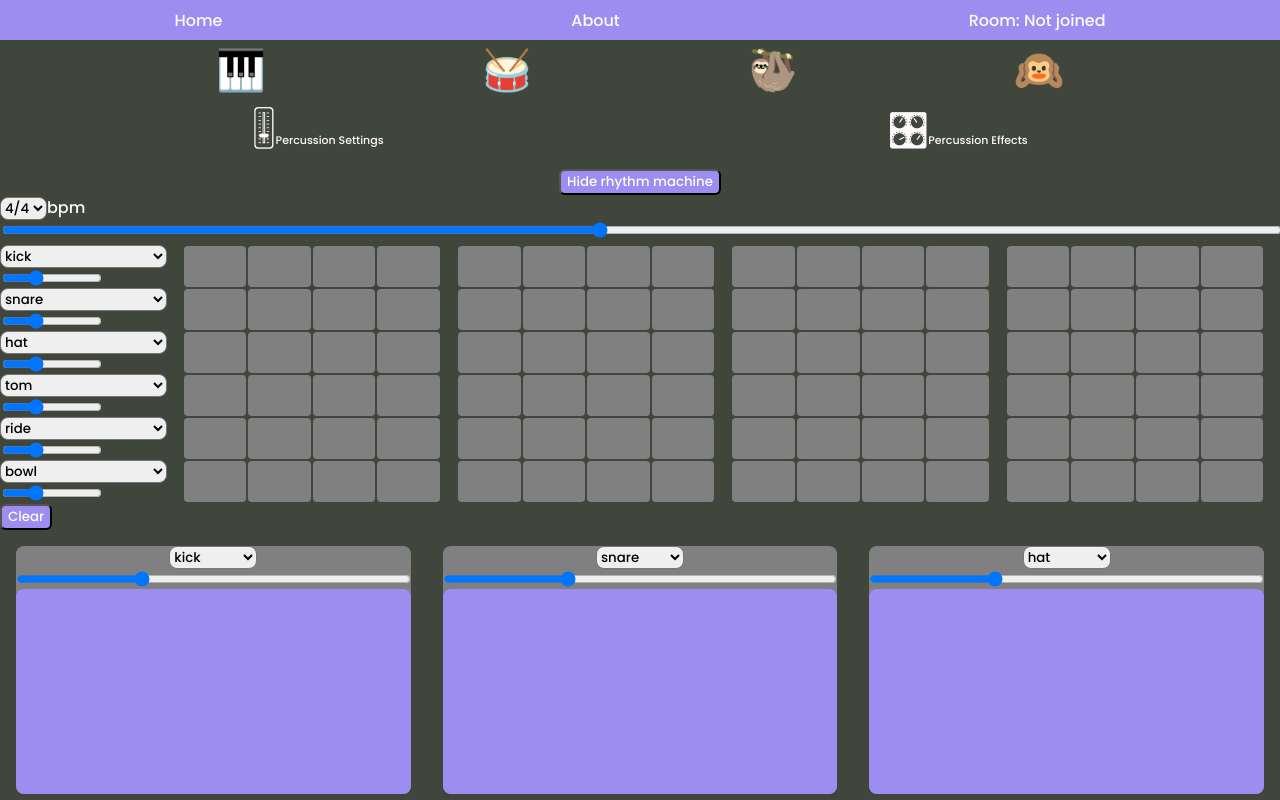
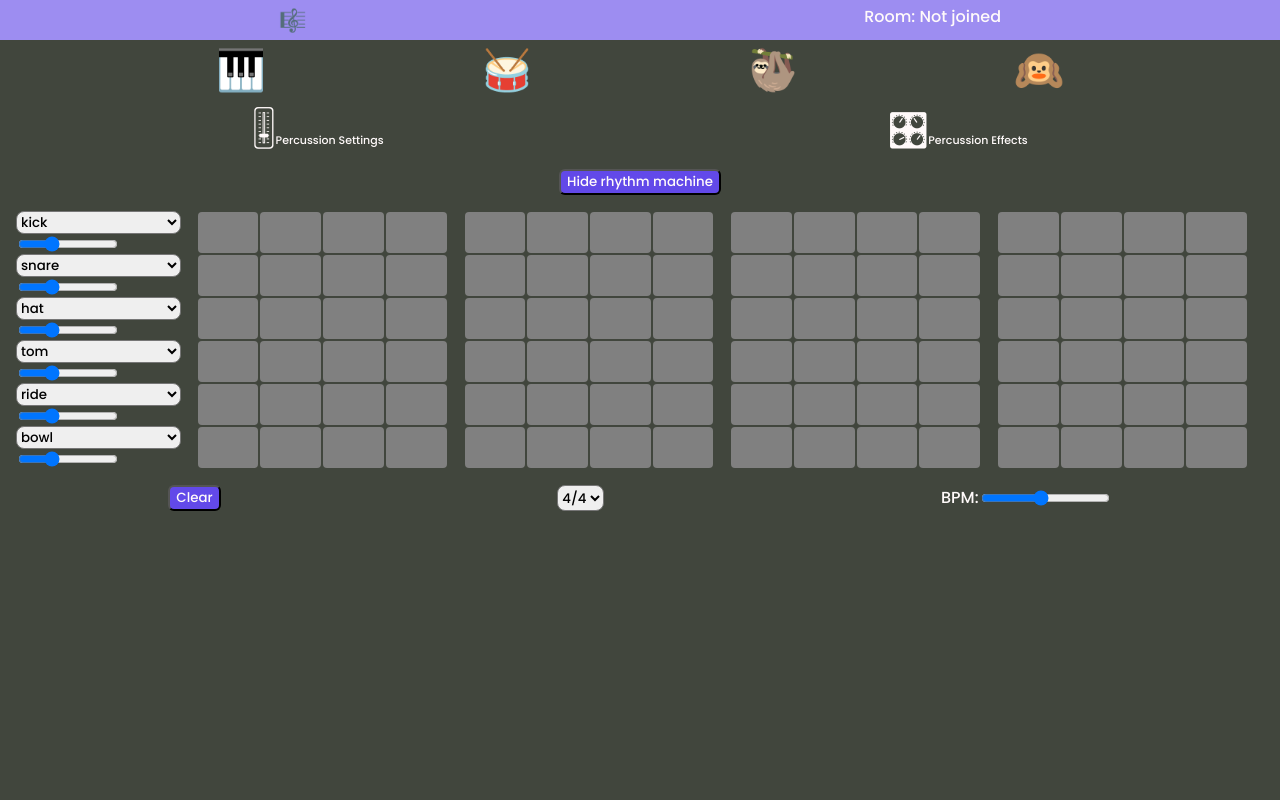
Before and after one commit to HatAndBread/One-Hand-Band, a React (Create React App) app: page /instrument/percussion in a window 1280 px wide. Both pictures are taken after a click on the button "Rhythm Machine". Shown: the top 800 px of the page. Built offline with nearby package versions, Linux system fonts and the light colour scheme.

Commit message:
some more style

```diff
--- a/src/App.css
+++ b/src/App.css
@@ -18,13 +18,13 @@ a {
 }
 
 button {
-  background-color: #9d8df1;
+  background-color: #6249e9;
   color: snow;
   border-radius: 6px;
 }
 
 .link-btn {
-  background-color: #9d8df1;
+  background-color: #6249e9;
   padding: 8px 16px 8px 16px;
   border-radius: 6px;
   color: snow;
--- a/src/Components/Instruments/Percussion.js
+++ b/src/Components/Instruments/Percussion.js
@@ -52,6 +52,8 @@ export default function Percussion({ setFinalData }) {
         </button>
       </div>
       {rhythmMachineExposed && <RhythmMachine percussionData={percussionData} setFinalData={setFinalData} />}
+      {!rhythmMachineExposed && (
+        <div>
           <div className="percussion-row">
             <IndividualPercussion
               number="one"
@@ -93,5 +95,7 @@ export default function Percussion({ setFinalData }) {
             />
           </div>
         </div>
+      )}
+    </div>
   );
 }
--- a/src/Components/Instruments/Percussion/RhythmMachine.js
+++ b/src/Components/Instruments/Percussion/RhythmMachine.js
@@ -67,7 +67,7 @@ export default function RhythmMachine({ percussionData, setFinalData }) {
                 data-beat={i - 1}
                 data-number={'one'}
                 onClick={handleClick}
-                style={loopData.one.times[i - 1] ? { backgroundColor: 'red' } : { backgroundColor: 'gray' }}
+                style={loopData.one.times[i - 1] ? { backgroundColor: '#9d8df1' } : { backgroundColor: 'gray' }}
               ></div>
               <div
                 id="drum-two-machine"
@@ -76,7 +76,7 @@ export default function RhythmMachine({ percussionData, setFinalData }) {
                 data-beat={i - 1}
                 data-number={'two'}
                 onClick={handleClick}
-                style={loopData.two.times[i - 1] ? { backgroundColor: 'red' } : { backgroundColor: 'gray' }}
+                style={loopData.two.times[i - 1] ? { backgroundColor: '#9d8df1' } : { backgroundColor: 'gray' }}
               ></div>
               <div
                 id="drum-three-machine"
@@ -85,7 +85,7 @@ export default function RhythmMachine({ percussionData, setFinalData }) {
                 data-beat={i - 1}
                 data-number={'three'}
                 onClick={handleClick}
-                style={loopData.three.times[i - 1] ? { backgroundColor: 'red' } : { backgroundColor: 'gray' }}
+                style={loopData.three.times[i - 1] ? { backgroundColor: '#9d8df1' } : { backgroundColor: 'gray' }}
               ></div>
               <div
                 id="drum-four-machine"
@@ -94,7 +94,7 @@ export default function RhythmMachine({ percussionData, setFinalData }) {
                 data-beat={i - 1}
                 data-number={'four'}
                 onClick={handleClick}
-                style={loopData.four.times[i - 1] ? { backgroundColor: 'red' } : { backgroundColor: 'gray' }}
+                style={loopData.four.times[i - 1] ? { backgroundColor: '#9d8df1' } : { backgroundColor: 'gray' }}
               ></div>
               <div
                 id="drum-five-machine"
@@ -103,7 +103,7 @@ export default function RhythmMachine({ percussionData, setFinalData }) {
                 data-beat={i - 1}
                 data-number={'five'}
                 onClick={handleClick}
-                style={loopData.five.times[i - 1] ? { backgroundColor: 'red' } : { backgroundColor: 'gray' }}
+                style={loopData.five.times[i - 1] ? { backgroundColor: '#9d8df1' } : { backgroundColor: 'gray' }}
               ></div>
               <div
                 id="drum-six-machine"
@@ -112,7 +112,7 @@ export default function RhythmMachine({ percussionData, setFinalData }) {
                 data-beat={i - 1}
                 data-number={'six'}
                 onClick={handleClick}
-                style={loopData.six.times[i - 1] ? { backgroundColor: 'red' } : { backgroundColor: 'gray' }}
+                style={loopData.six.times[i - 1] ? { backgroundColor: '#9d8df1' } : { backgroundColor: 'gray' }}
               ></div>
             </div>
           );
@@ -147,17 +147,29 @@ export default function RhythmMachine({ percussionData, setFinalData }) {
 
   return (
     <div>
-      <label htmlFor="time-sig-select"></label>
-      <select name="time-sig-select" onChange={timeSignatureChange} defaultValue={timeSignature}>
-        <option value="3">3/4</option>
-        <option value="4">4/4</option>
-        <option value="5">5/4</option>
-        <option value="7">7/4</option>
-      </select>
-      <label htmlFor="bpm-range">bpm</label>
-      <input type="range" min="50" max="200" step="1" name="bpm-range" onChange={bpmChange} defaultValue={bpm} />
       <div className="drum-machine">{buttColumns}</div>
-      <button onClick={clear}>Clear</button>
+      <div style={{ display: 'flex', justifyContent: 'space-around' }}>
+        <button onClick={clear}>Clear</button>
+        <select name="time-sig-select" onChange={timeSignatureChange} defaultValue={timeSignature}>
+          <option value="3">3/4</option>
+          <option value="4">4/4</option>
+          <option value="5">5/4</option>
+          <option value="7">7/4</option>
+        </select>
+        <label style={{ display: 'flex' }}>
+          BPM:
+          <input
+            className="ts-fader"
+            type="range"
+            min="50"
+            max="200"
+            step="1"
+            name="bpm-range"
+            onChange={bpmChange}
+            defaultValue={bpm}
+          />
+        </label>
+      </div>
     </div>
   );
 }
--- a/src/Components/Nav/Nav.js
+++ b/src/Components/Nav/Nav.js
@@ -7,10 +7,9 @@ export default function Nav(props) {
       <nav>
         <ul>
           <li>
-            <Link to="/">Home</Link>
-          </li>
-          <li>
-            <Link to="/about">About</Link>
+            <Link to="/" style={{ fontSize: '22px' }}>
+              🎼
+            </Link>
           </li>
           <li>Room: {props.sessionPin ? props.sessionPin : 'Not joined'}</li>
           {props.userName && <li>User name: {props.userName}</li>}
--- a/src/Pages/Home.js
+++ b/src/Pages/Home.js
@@ -1,7 +1,10 @@
 import { Link } from 'react-router-dom';
 import '../Styles/Pages/Home.css';
+import { useContext } from 'react';
+import { Context } from '../App';
 
 export default function Home() {
+  const loggedIn = useContext(Context).sessionPin;
   return (
     <div className="home-container">
       <div className="home-button-container">
@@ -12,7 +15,7 @@ export default function Home() {
           Join a room
         </Link>
         <Link to="/instrument" className="home-btn">
-          Play solo
+          {loggedIn ? 'Instrument' : 'Play solo'}
         </Link>
       </div>
     </div>
--- a/src/Styles/Components/DrumMachine.css
+++ b/src/Styles/Components/DrumMachine.css
@@ -2,7 +2,10 @@
   display: flex;
   flex-direction: row;
   flex-wrap: wrap;
-  width: 100vw;
+  margin: 16px;
+}
+.ts-fader {
+  max-width: 150px;
 }
 
 .butt-column {
```
Also changed, not shown: 2 other files (tests, documents, lock files or other folders). Lines whose indentation alone changed are shown as unchanged.
